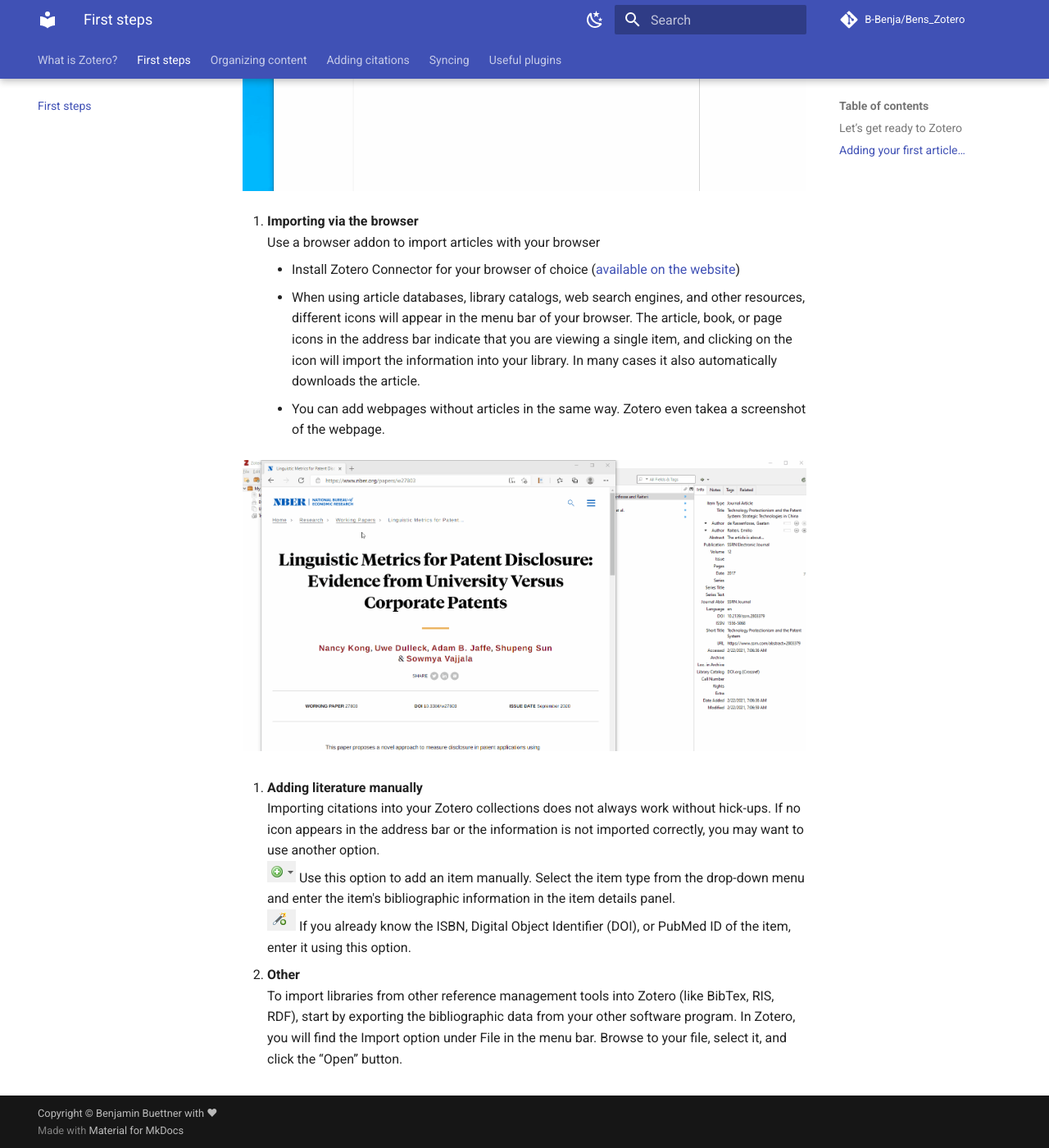
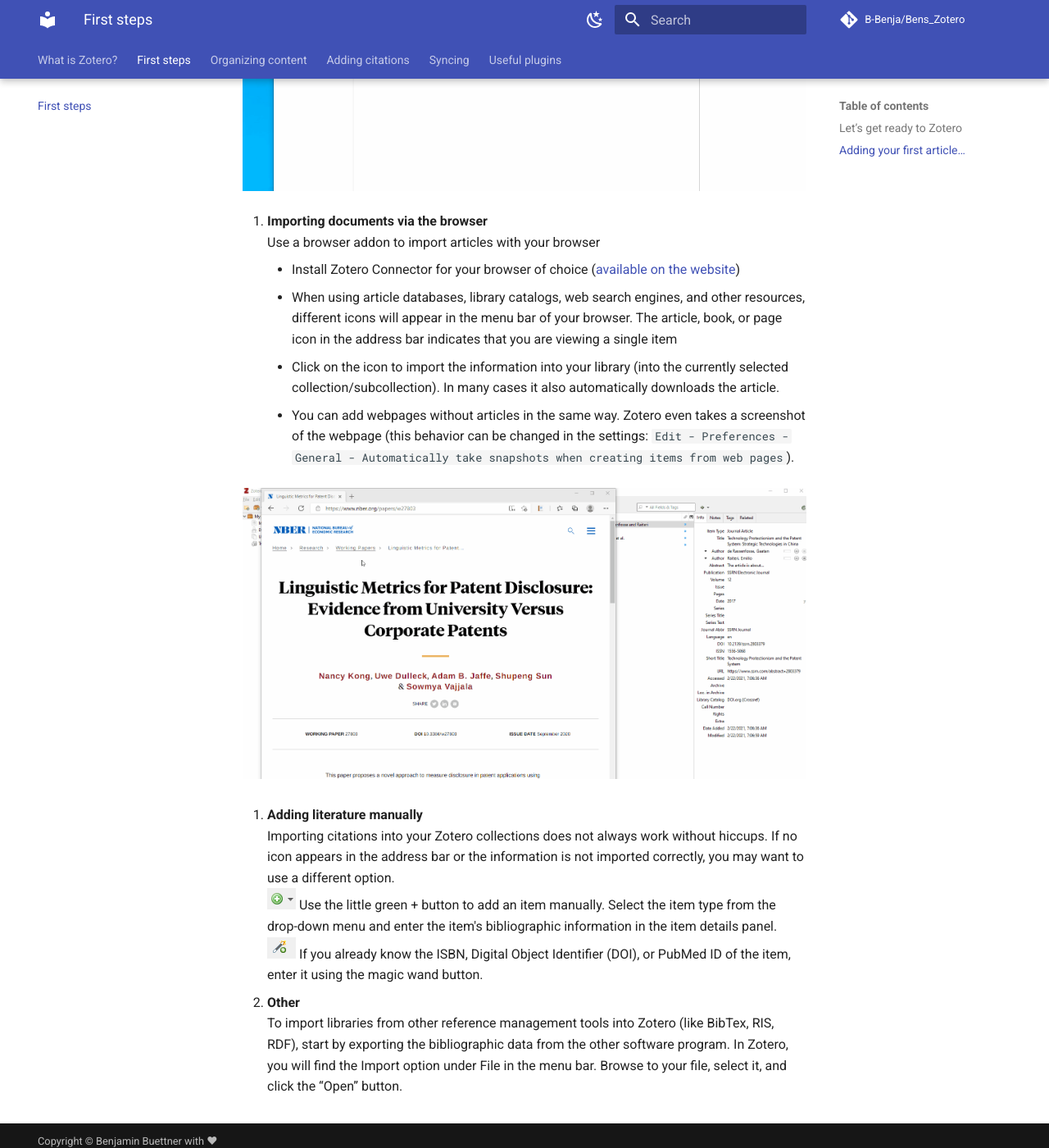
Before and after one commit to B-Benja/Bens_Zotero, an MkDocs documentation site: the page built from docs/first-steps.md, in a window 1280 px wide and 1400 px high, scrolled down 1679 px. Shown: the whole window at 82% size. Built offline with MkDocs 1.6.1 and Material for MkDocs 9.7.7, drawn with Linux system fonts in a browser that asks for light colours; comment, search, counter and statistics services are not loaded.

Commit message:
Update first-steps.md

```diff
--- a/docs/first-steps.md
+++ b/docs/first-steps.md
@@ -26,20 +26,21 @@
   ![](images/02-addpdf.png)
 
 
-2.	**Importing via the browser**
+2.	**Importing documents via the browser**
  Use a browser addon to import articles with your browser
      * Install Zotero Connector for your browser of choice ([available on the website](https://www.zotero.org/download/))
-     * When using article databases, library catalogs, web search engines, and other resources, different icons will appear in the menu bar of your browser. The article, book, or page icons in the address bar indicate that you are viewing a single item, and clicking on the icon will import the information into your library. In many cases it also automatically downloads the article.
-     * You can add webpages without articles in the same way. Zotero even takea a screenshot of the webpage.
+     * When using article databases, library catalogs, web search engines, and other resources, different icons will appear in the menu bar of your browser. The article, book, or page icon in the address bar indicates that you are viewing a single item
+     * Click on the icon to import the information into your library (into the currently selected collection/subcollection). In many cases it also automatically downloads the article.
+     * You can add webpages without articles in the same way. Zotero even takes a screenshot of the webpage (this behavior can be changed in the settings: `Edit - Preferences - General - Automatically take snapshots when creating items from web pages`).
 
   ![](images/02-addbrowser.gif)
 
 
 3.	**Adding literature manually**
- Importing citations into your Zotero collections does not always work without hick-ups. If no icon appears in the address bar or the information is not imported correctly, you may want to use another option.
-  ![](images/02manually1.png) Use this option to add an item manually. Select the item type from the drop-down menu and enter the item's bibliographic information in the item details panel.
-  ![](images/02manually2.png) If you already know the ISBN, Digital Object Identifier (DOI), or PubMed ID of the item, enter it using this option.
+ Importing citations into your Zotero collections does not always work without hiccups. If no icon appears in the address bar or the information is not imported correctly, you may want to use a different option.
+  ![](images/02manually1.png) Use the little green + button to add an item manually. Select the item type from the drop-down menu and enter the item's bibliographic information in the item details panel.
+  ![](images/02manually2.png) If you already know the ISBN, Digital Object Identifier (DOI), or PubMed ID of the item, enter it using the magic wand button.
 
 
 4.	**Other**
- To import libraries from other reference management tools into Zotero (like BibTex, RIS, RDF), start by exporting the bibliographic data from your other software program. In Zotero, you will find the Import option under File in the menu bar.  Browse to your file, select it, and click the “Open” button.
+ To import libraries from other reference management tools into Zotero (like BibTex, RIS, RDF), start by exporting the bibliographic data from the other software program. In Zotero, you will find the Import option under File in the menu bar. Browse to your file, select it, and click the “Open” button.
```
